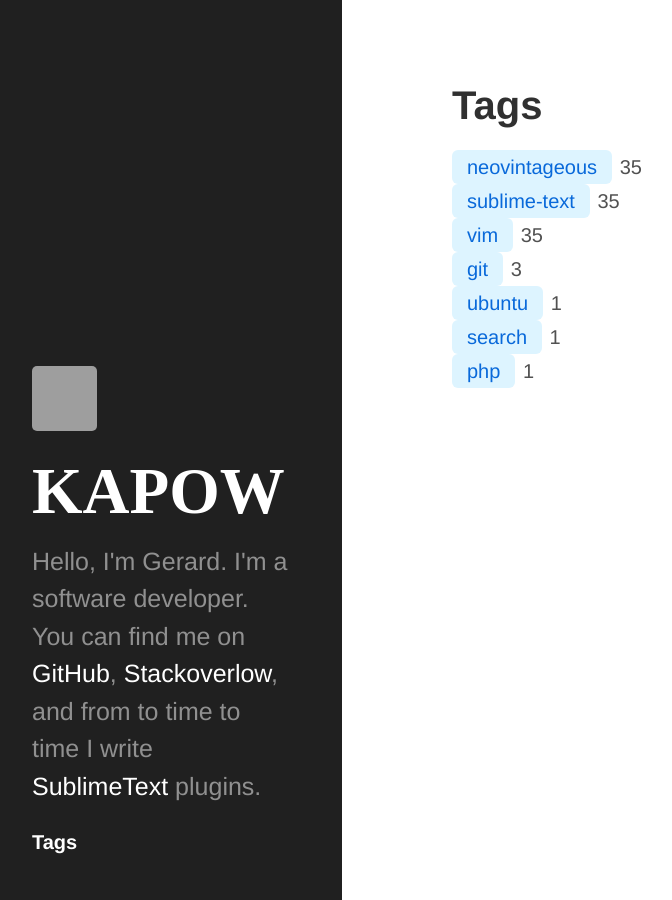
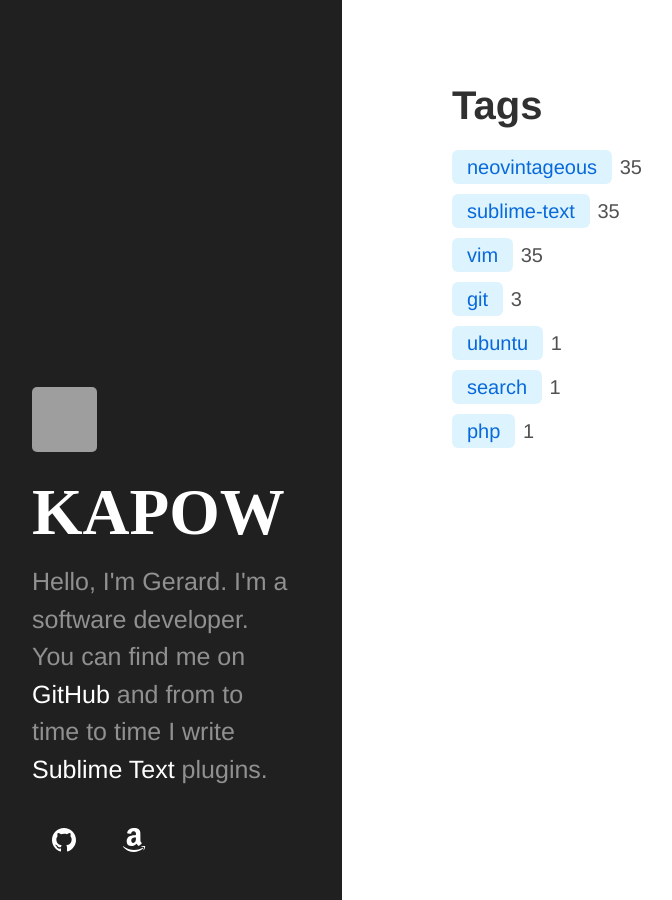
Before and after one commit to gerardroche/gerardroche.github.io, a Jekyll site: the page built from tags.html, in a window 1280 px wide. Shown: the whole page, without its empty margins (18-690 px from the left). Built offline with Jekyll 4.4.1, drawn with Linux system fonts in a browser that asks for light colours; grey boxes are pictures that could not be loaded.

Commit message:
:zap: KAPOW

```diff
--- /dev/null
+++ b/_includes/icon-link-github.html
@@ -0,0 +1,3 @@
+<a href="https://github.com/{{ site.github.username }}" class="icon-link">
+    <svg xmlns="http://www.w3.org/2000/svg" width="24" height="24"><path fill="{{ include.fill }}" d="M12 0C5.374 0 0 5.373 0 12c0 5.302 3.438 9.8 8.207 11.387.599.111.793-.261.793-.577v-2.234c-3.338.726-4.033-1.416-4.033-1.416-.546-1.387-1.333-1.756-1.333-1.756-1.089-.745.083-.729.083-.729 1.205.084 1.839 1.237 1.839 1.237 1.07 1.834 2.807 1.304 3.492.997.107-.775.418-1.305.762-1.604-2.665-.305-5.467-1.334-5.467-5.931 0-1.311.469-2.381 1.236-3.221-.124-.303-.535-1.524.117-3.176 0 0 1.008-.322 3.301 1.23A11.509 11.509 0 0 1 12 5.803c1.02.005 2.047.138 3.006.404 2.291-1.552 3.297-1.23 3.297-1.23.653 1.653.242 2.874.118 3.176.77.84 1.235 1.911 1.235 3.221 0 4.609-2.807 5.624-5.479 5.921.43.372.823 1.102.823 2.222v3.293c0 .319.192.694.801.576C20.566 21.797 24 17.3 24 12c0-6.627-5.373-12-12-12z"/></svg>
+</a>
--- /dev/null
+++ b/_includes/icon-link-wishlist.html
@@ -0,0 +1,3 @@
+<a href="https://www.amazon.co.uk/hz/wishlist/ls/34XFZAE2NE2UR/ref=nav_wishlist_lists_2" class="icon-link">
+    <svg xmlns="http://www.w3.org/2000/svg" width="24" height="24"><path fill="{{ include.fill }}" fill-rule="evenodd" d="M13.958 10.09c0 1.232.029 2.256-.591 3.351-.502.891-1.301 1.438-2.186 1.438-1.214 0-1.922-.924-1.922-2.292 0-2.692 2.415-3.182 4.7-3.182v.685zm3.186 7.705a.65.65 0 0 1-.745.074c-1.052-.872-1.238-1.276-1.814-2.106-1.734 1.767-2.962 2.297-5.209 2.297-2.66 0-4.731-1.641-4.731-4.925 0-2.565 1.391-4.309 3.37-5.164 1.715-.754 4.11-.891 5.942-1.095v-.41c0-.753.06-1.642-.383-2.294-.385-.579-1.124-.82-1.775-.82-1.205 0-2.277.618-2.54 1.897-.054.285-.261.567-.549.582l-3.061-.333c-.259-.056-.548-.266-.472-.66C5.881 1.122 9.237 0 12.243 0c1.537 0 3.547.41 4.758 1.574 1.538 1.436 1.392 3.352 1.392 5.438v4.923c0 1.481.616 2.13 1.192 2.929.204.287.247.63-.01.839-.647.541-1.794 1.537-2.423 2.099l-.008-.007zm3.559 1.988c-2.748 1.472-5.735 2.181-8.453 2.181-4.027 0-7.927-1.393-11.081-3.706-.277-.202-.481.154-.251.416C3.843 22 7.704 24 11.994 24c3.061 0 6.614-1.214 9.066-3.494.406-.377.058-.945-.357-.723zm.67 2.216c-.091.227.104.32.31.147 1.339-1.12 1.685-3.466 1.411-3.804-.272-.336-2.612-.626-4.04.377-.22.154-.182.367.062.337.805-.096 2.595-.312 2.913.098.319.41-.355 2.094-.656 2.845z" clip-rule="evenodd"/></svg>
+</a>
--- /dev/null
+++ b/_includes/icon-links.html
@@ -0,0 +1,4 @@
+<div class="icon-links">
+    {% include icon-link-github.html %}
+    {% include icon-link-wishlist.html %}
+</div>
--- a/_includes/sidebar.html
+++ b/_includes/sidebar.html
@@ -6,7 +6,7 @@
           <img class="emoji" title=":zap:" alt=":zap:" src="/assets/zap.png" height="20" width="20"> KAPOW
         </a>
       </h1>
-      <p class="lead">Hello, I'm Gerard. I'm a software developer. You can find me on <a href="https://github.com/{{ site.github.username }}">GitHub</a>, <a href="https://stackoverflow.com/users/{{ site.stackoverflow.user }}">Stackoverlow</a>, and from to time to time I write <a href="https://packagecontrol.io/browse/authors/{{ site.packagecontrol.author }}">SublimeText</a> plugins.</p>
+      <p class="lead">Hello, I'm Gerard. I'm a software developer. You can find me on <a href="https://github.com/{{ site.github.username }}">GitHub</a> and from to time to time I write <a href="https://packagecontrol.io/browse/authors/{{ site.packagecontrol.author }}">Sublime Text</a> plugins.</p>
     </div>
 
     <nav class="sidebar-nav">
@@ -23,11 +23,16 @@
       {% for node in pages_list %}
         {% if node.title != null %}
           {% if node.layout == "page" %}
-            <a class="sidebar-nav-item{% if page.url == node.url %} active{% endif %}" href="{{ node.url }}">{{ node.title }}</a>
+            {% if node.title != "Tags" %}
+              <a class="sidebar-nav-item{% if page.url == node.url %} active{% endif %}" href="{{ node.url }}">{{ node.title }}</a>
+            {% endif %}
           {% endif %}
         {% endif %}
       {% endfor %}
     </nav>
 
+    <div class="sidebar-links">
+      {% include icon-links.html fill="white" %}
+    </div>
   </div>
 </div>
--- a/_layouts/post.html
+++ b/_layouts/post.html
@@ -38,5 +38,8 @@
 
 <div class="notified">
   <p>Be notified of new posts. <a href="{{ "/feed.xml" | relative_url }}">Subscribe to the RSS feed.</a><p>
-  <p><a href="/tags">Tags</a>.</p>
 </div>
+
+<div class="links">
+  {% include icon-links.html fill="black" %}
+</div>
--- a/_sass/_hyde.scss
+++ b/_sass/_hyde.scss
@@ -33,20 +33,34 @@
 
 .tip .tip-heading { float: left; margin-right: .3rem;}
 
-.questions {
-  padding-top: 2rem;
-  padding-bottom: 1.5rem;
-  border-top: 1px solid #eee;
+.questions, .related, .notified, .links {
+  border-top: 1px solid #ddd;
+  border-bottom: none;
+  padding: 2rem 0 1.5rem 0;
+  margin: 0;
 }
 
-.notified {
-  padding-top: 1rem;
+.icon-links a {
+  display: inline-block;
+  margin: 0;
+  padding: 1rem 1rem 1rem 1rem;
+}
+
+.sidebar .icon-links a:hover {
+  background: #333;
+}
+
+.links .icon-links a:hover {
+  background: #eee;
 }
 
 .tags {
   margin-top: 1rem;
 }
 
+.tag {
+  margin: 10px 0;
+}
 .tags a {
   display: inline-block;
   background-color: #ddf4ff;
--- a/tags.html
+++ b/tags.html
@@ -5,8 +5,9 @@
 
 <div class="tags">
 {% for tag in site.tags %}
-  <a href="/tags/{{ tag[0] }}">{{ tag[0] }}</a>
-  <span> {{ tag[1].size }}</span>
-  <br />
+  <div class="tag">
+    <a href="/tags/{{ tag[0] }}">{{ tag[0] }}</a>
+    <span>{{ tag[1].size }}</span>
+  </div>
 {% endfor %}
 </div>
```
